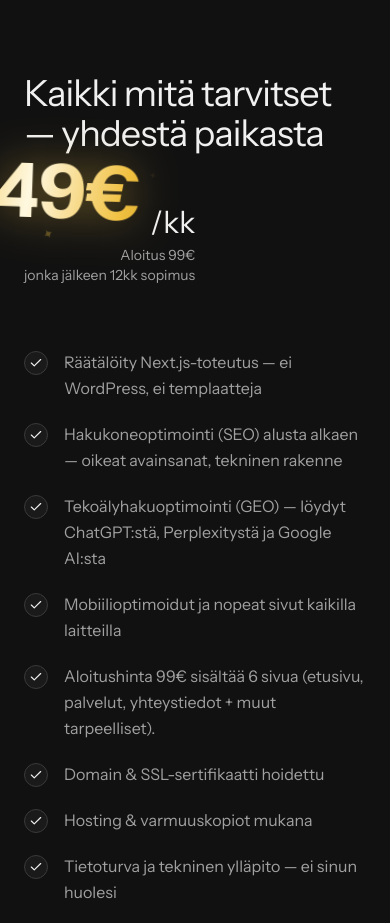
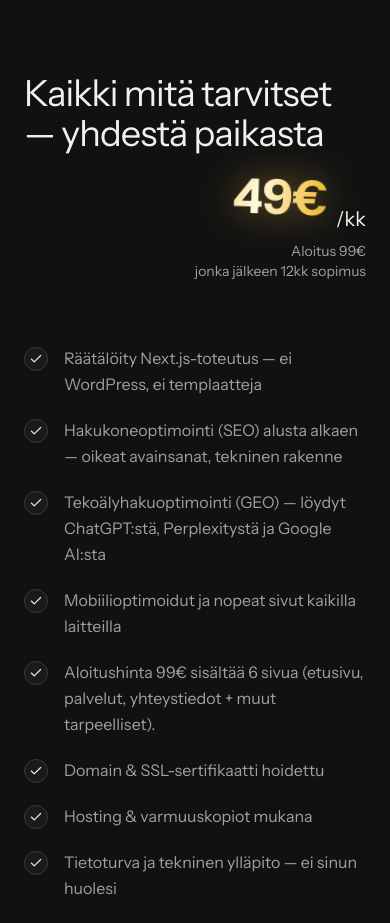
Before and after one commit to leob0i/leodigital.uusi.sivu, a Next.js app: page /nettisivut in a window 390 px wide. Shown: the part 3820-4743 px from the top of the page. Built offline with nearby package versions, Linux system fonts and the light colour scheme.

Commit message:
kuvaus muutoksista

```diff
--- a/components/landing/nettisivut-content.tsx
+++ b/components/landing/nettisivut-content.tsx
@@ -270,15 +270,12 @@ export function NettisivutContent() {
             <h2 className="text-4xl lg:text-5xl font-display tracking-tight text-[#f0f0f0] max-w-2xl">
               Kaikki mitä tarvitset — yhdestä paikasta
             </h2>
-            <div className="flex flex-col items-end shrink-0">
-              <div className="flex items-baseline gap-2 scale-125 lg:scale-150 origin-right">
+            <div className="flex flex-col items-end shrink-0 w-full sm:w-auto mt-2 sm:mt-0">
+              <div className="flex items-baseline gap-2 lg:scale-150 origin-right">
                 <div className="relative balloon-float">
-                  <span className="sparkle text-lg -top-3 -left-5" style={{ animationDelay: "0s" }}>✦</span>
-                  <span className="sparkle text-sm top-1 -right-4" style={{ animationDelay: "0.6s" }}>✦</span>
-                  <span className="sparkle text-base -bottom-4 left-1/3" style={{ animationDelay: "1.2s" }}>✦</span>
-                  <span className="text-6xl lg:text-7xl font-display font-bold balloon-shimmer">49€</span>
+                  <span className="text-5xl sm:text-6xl lg:text-7xl font-display font-bold balloon-shimmer">49€</span>
                 </div>
-                <span className="text-2xl lg:text-3xl font-display text-[#f0f0f0]">/kk</span>
+                <span className="text-xl sm:text-2xl lg:text-3xl font-display text-[#f0f0f0]">/kk</span>
               </div>
               <span className="text-sm text-[#a0a0a0] mt-2 text-right">
                 Aloitus 99€
```
